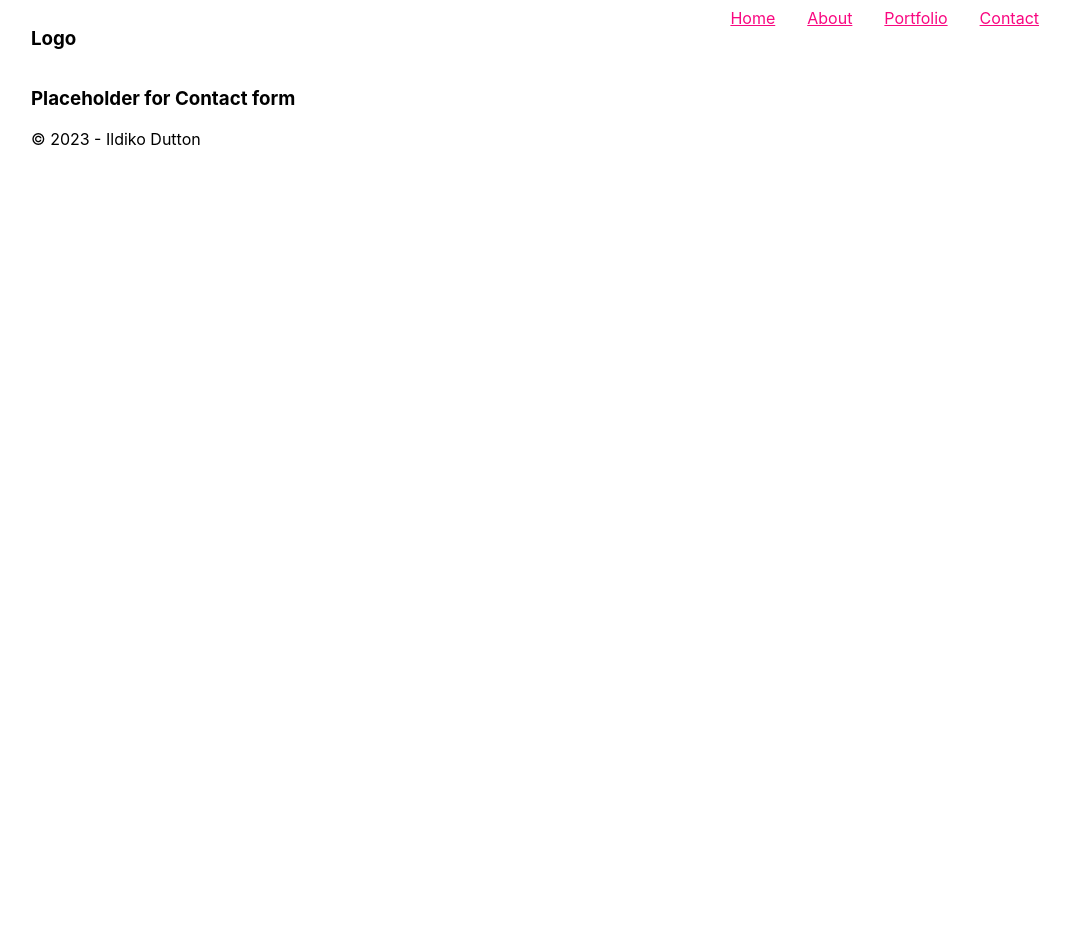
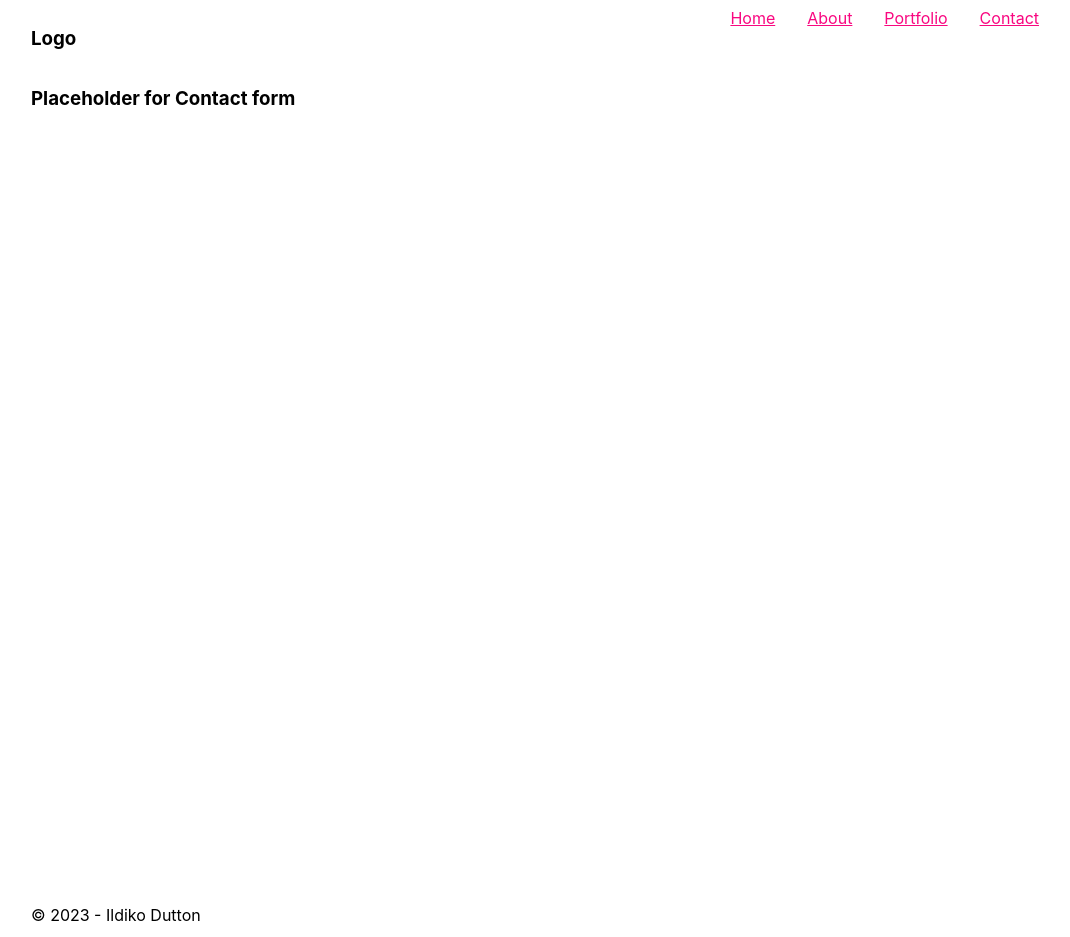
Before and after one commit to IldDtn/React-portfolio, a React (Create React App) app: page /contact in a window 1280 px wide. Shown: the whole page, without its empty margins (97-1167 px from the left). Before the commit the page ends 800 px from the top, so only its background shows below. Built offline with nearby package versions, Linux system fonts and the light colour scheme.

Commit message:
footer pushed to bottom of the page

```diff
--- a/src/components/Footer.css
+++ b/src/components/Footer.css
@@ -0,0 +1,15 @@
+#page-container {
+    position: relative;
+    min-height: 100vh;
+  }
+
+  #content-wrap {
+    padding-bottom: 2.5rem;    /* Footer height */
+  }
+
+  #footer {
+    position: absolute;
+    bottom: 0;
+    width: 100%;
+    height: 2.5rem;            /* Footer height */
+  }
--- a/src/components/Footer.js
+++ b/src/components/Footer.js
@@ -2,10 +2,14 @@ import './Footer.css';
 
 function Footer(props) {
     return (
-      <footer>
-       <p>&copy; 2023 - Ildiko Dutton</p>
-       <h1>{props.title}</h1>
-      </footer>
+
+
+      <div id="page-container">
+        <div id="content-wrap">
+
+        </div>
+        <footer id="footer"><p>&copy; 2023 - Ildiko Dutton</p></footer>
+      </div>
     );
   }
 
```
